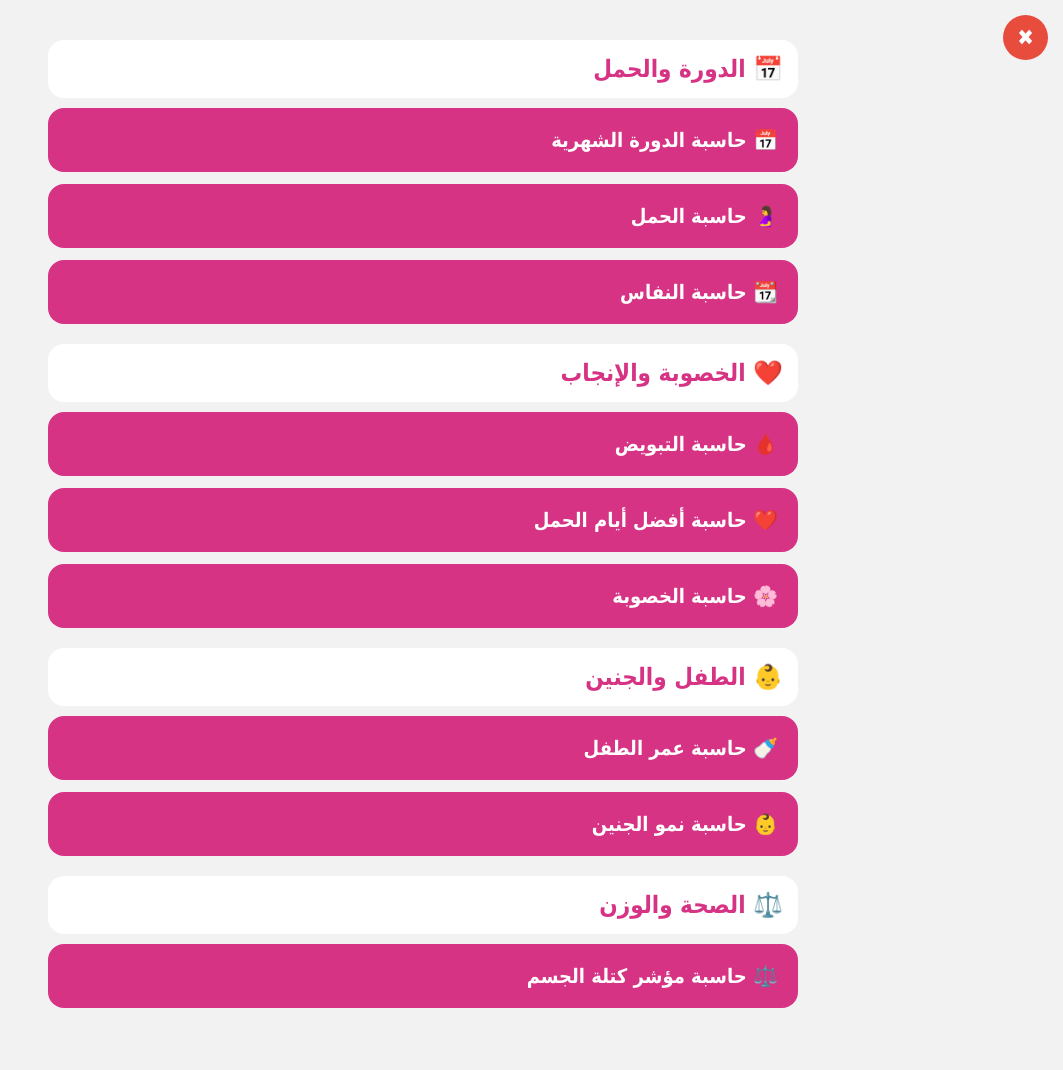
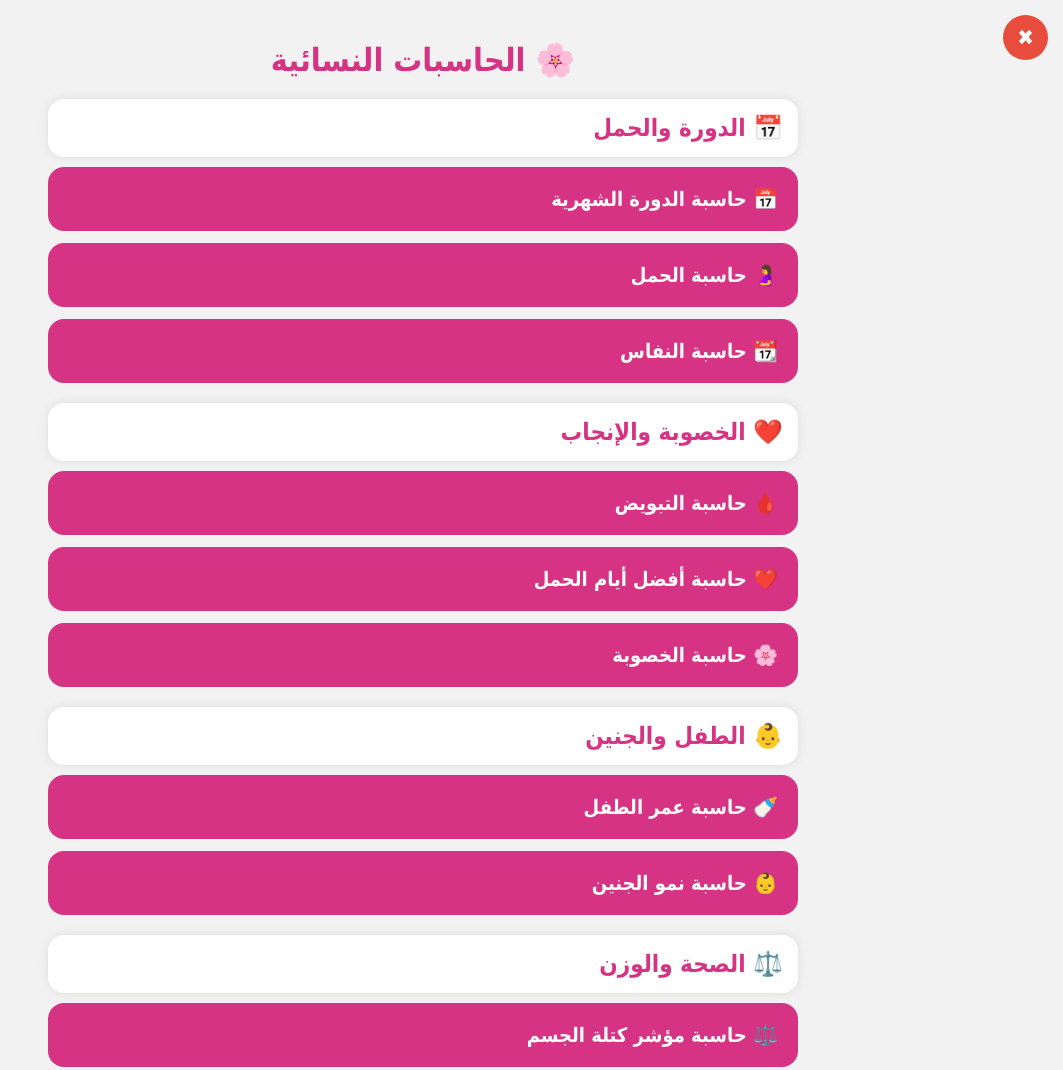
Before and after one commit to sulsahil-sudo/test, a plain HTML site: page women.html in a window 1280 px wide. Shown: the whole page, without its empty margins (217-1280 px from the left). Before the commit the page ends 1040 px from the top, so only its background shows below. Drawn offline with Linux system fonts and the light colour scheme.

Commit message:
Update women.html

```diff
--- a/women.html
+++ b/women.html
@@ -34,6 +34,12 @@ max-width:750px;
 margin:auto;
 }
 
+h1{
+text-align:center;
+color:#d63384;
+margin-bottom:20px;
+}
+
 .section{
 background:#fff;
 padding:15px;
@@ -42,6 +48,7 @@ margin:20px 0 10px;
 font-size:24px;
 font-weight:bold;
 color:#d63384;
+box-shadow:0 0 10px #ddd;
 }
 
 .card{
@@ -63,6 +70,8 @@ font-weight:bold;
 <a href="index.html" class="close">✖</a>
 
 <div class="container">
+
+<h1>🌸 الحاسبات النسائية</h1>
 
 <div class="section">
 📅 الدورة والحمل
```
